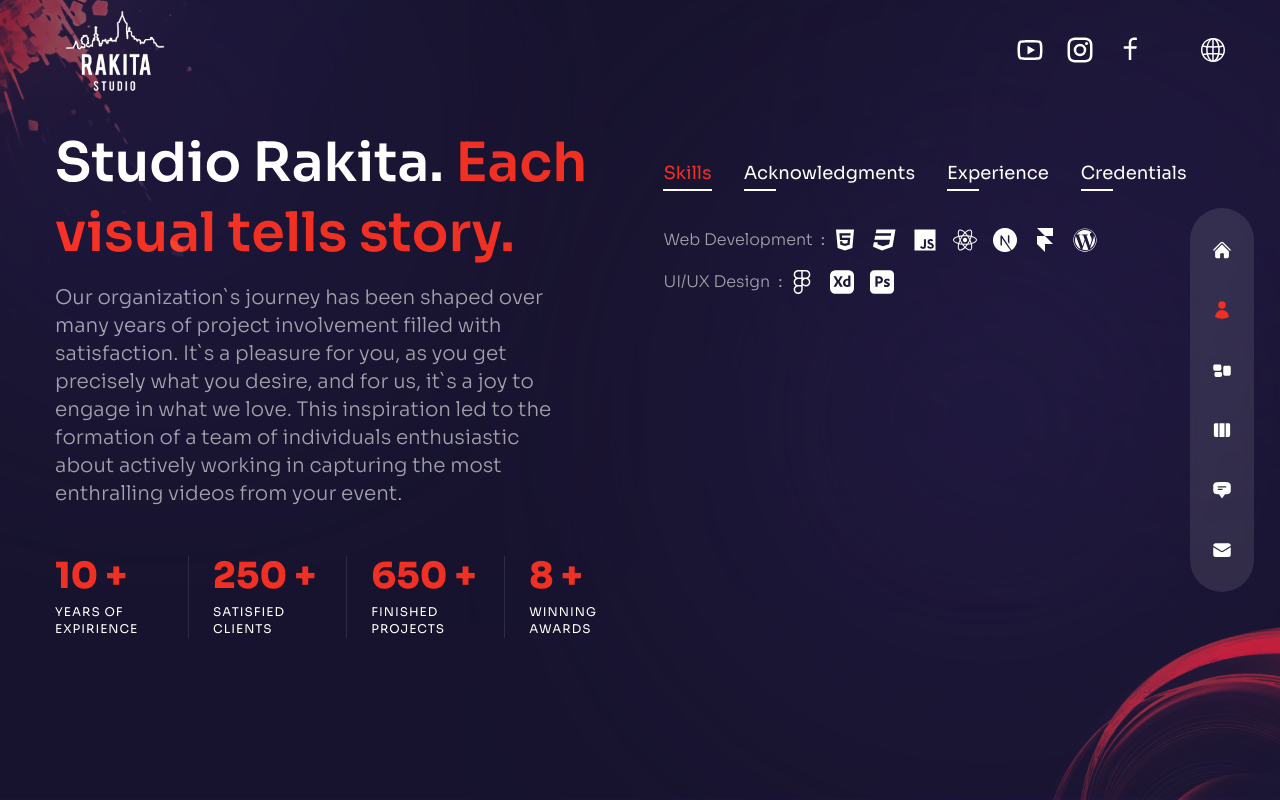
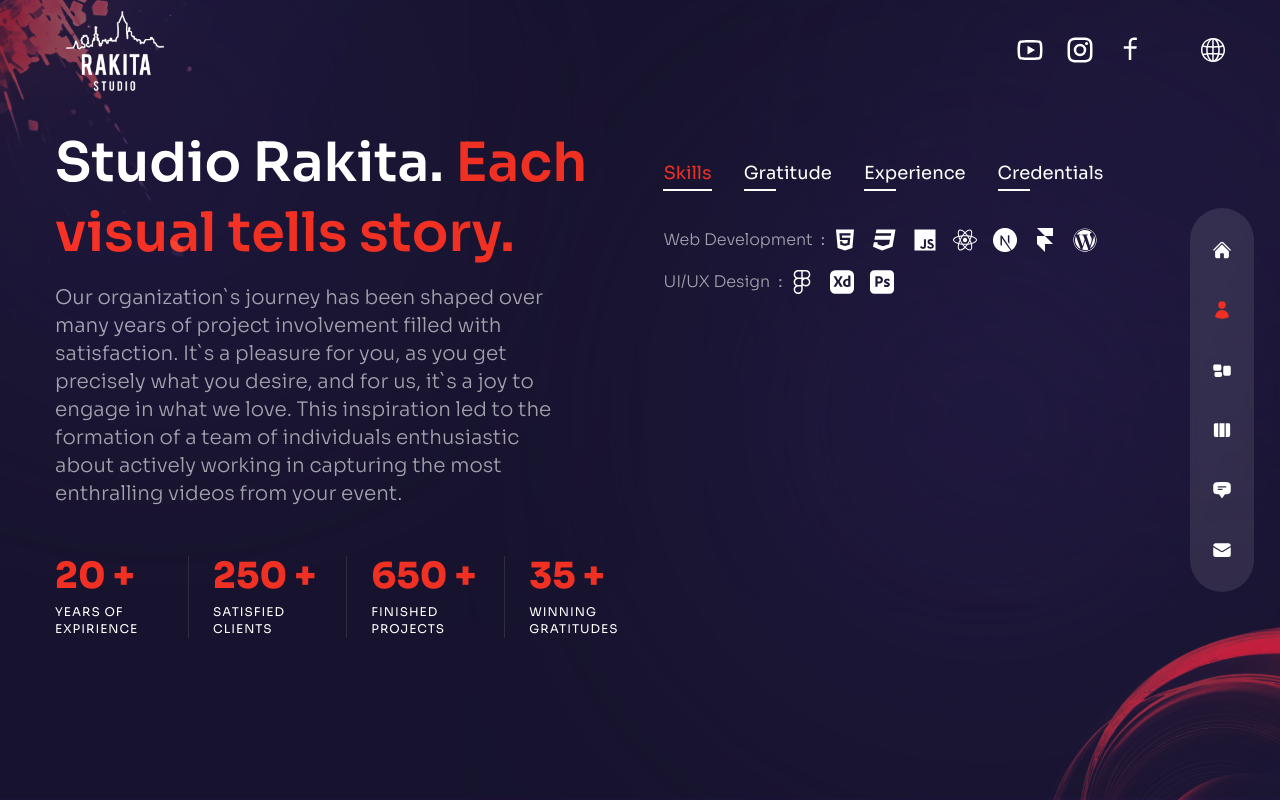
Before and after one commit to MirosBL45/studio_rakita, a Next.js app: page /about in a window 1280 px wide. Built offline with nearby package versions, Linux system fonts and the light colour scheme.

Commit message:
about doing

```diff
--- a/data/aboutData.js
+++ b/data/aboutData.js
@@ -44,7 +44,7 @@ export const aboutData = [
     ],
   },
   {
-    title: "acknowledgments",
+    title: "gratitude",
     info: [
       {
         title: "Webby Awards - Honoree",
@@ -181,8 +181,8 @@ export const aboutDataText =
   projects: {
     text: 'Finished projects'
   },
-  awards: {
-    text: 'Winning awards'
+  gratitude: {
+    text: 'Winning gratitudes'
   },
 };
 
@@ -200,12 +200,12 @@ export const aboutDataTextSR =
   projects: {
     text: 'Završenih projekata'
   },
-  awards: {
+  gratitude: {
     text: 'Dobijenih nagrada'
   },
 };
 
-export const years = 10;
+export const years = 20;
 export const clients = 250;
 export const projects = 650;
-export const awards = 8;
+export const gratitude = 35;
--- a/pages/about/index.jsx
+++ b/pages/about/index.jsx
@@ -6,7 +6,7 @@ import {
   years,
   clients,
   projects,
-  awards,
+  gratitude,
 } from '../../data/aboutData';
 import { useState } from 'react';
 
@@ -116,15 +116,15 @@ function About() {
                     : aboutDataTextSR.projects.text}
                 </div>
               </div>
-              {/* awards */}
+              {/* gratitude */}
               <div className="relative flex-1">
                 <div className="text-2xl xl:text-4xl font-extrabold text-accent mb-2">
-                  <CountUp start={0} end={awards} duration={5} /> +
+                  <CountUp start={0} end={gratitude} duration={5} /> +
                 </div>
                 <div className="text-xs uppercase tracking-[1px] leading-[1.4] max-w-[100px]">
                   {language === 'eng'
-                    ? aboutDataText.awards.text
-                    : aboutDataTextSR.awards.text}
+                    ? aboutDataText.gratitude.text
+                    : aboutDataTextSR.gratitude.text}
                 </div>
               </div>
             </div>
```
